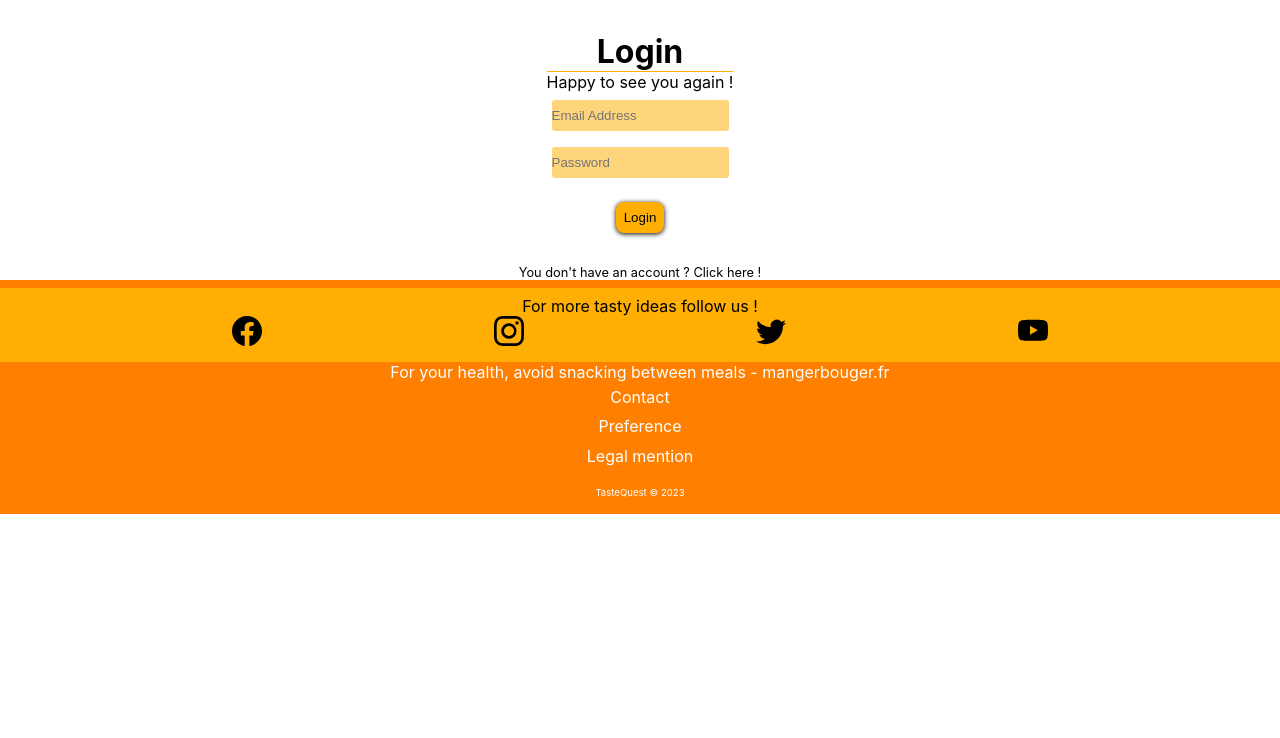
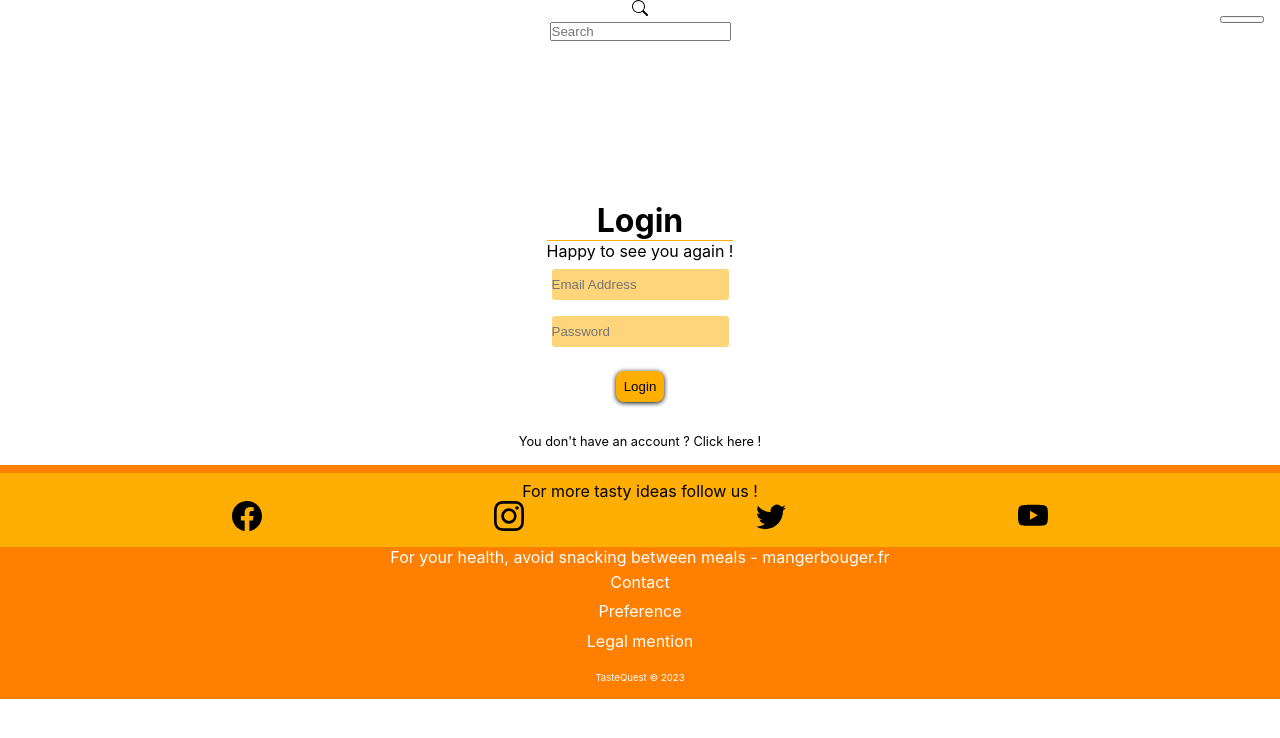
Before and after one commit to vegAs-RW/tasteQuest, a React (Create React App) app in the folder client/: page /login in a window 1280 px wide. Shown: the top 738 px of the page. Built offline with nearby package versions, Linux system fonts and the light colour scheme.

Commit message:
add navbar for testing

```diff
--- a/client/src/pages/Login.js
+++ b/client/src/pages/Login.js
@@ -2,6 +2,7 @@ import React, { useState } from "react";
 import axios from "axios";
 import { useNavigate } from "react-router-dom";
 import Footer from "../components/Footer";
+import Navbar from "../components/Navbar";
 
 const Login = () => {
   const [password, setPassword] = useState("");
@@ -27,6 +28,7 @@ const Login = () => {
 
   return (
     <>
+    <Navbar/>
       <div className="auth-container">
         <form onSubmit={handleSubmit} className="auth-form">
           <h2>Login</h2>
--- a/client/src/pages/Register.css
+++ b/client/src/pages/Register.css
@@ -2,6 +2,8 @@
     display: flex;
     flex-direction: column;
 
+
+    padding: 8rem 1rem 1rem;
 }
 
 h2 {
```
